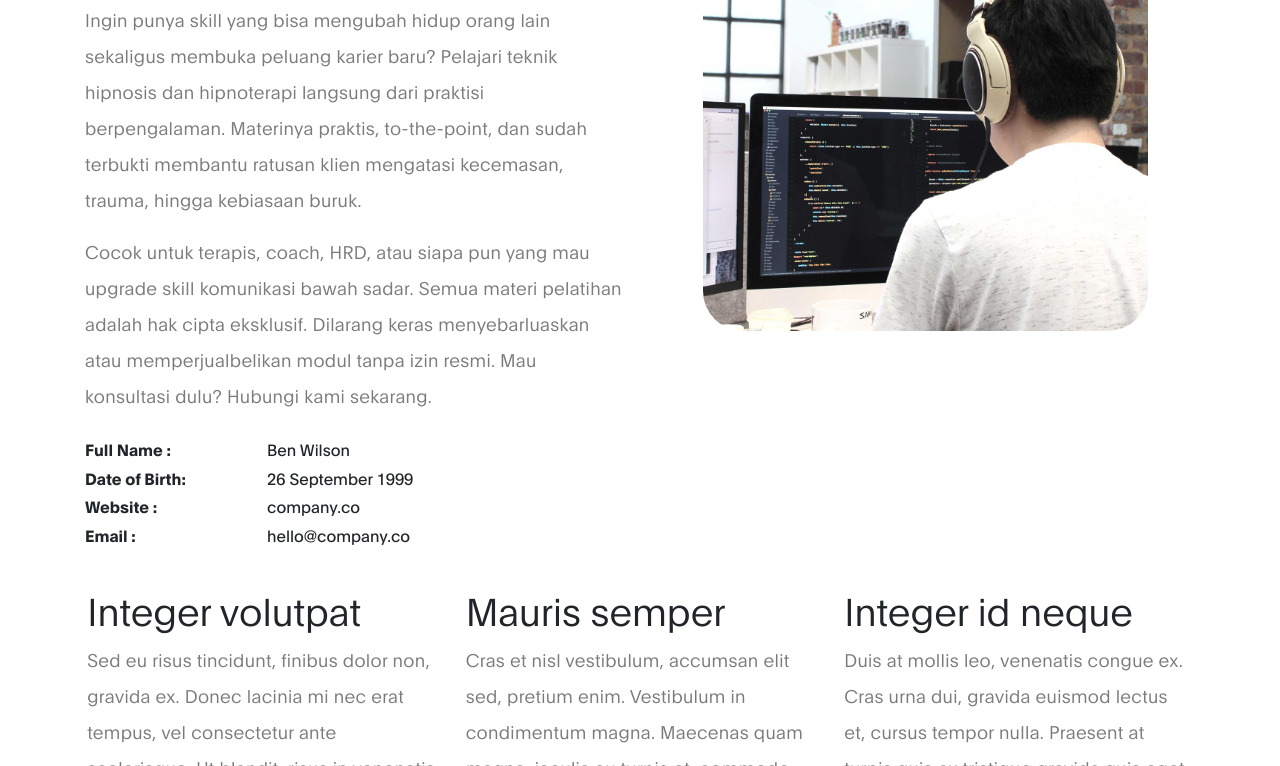
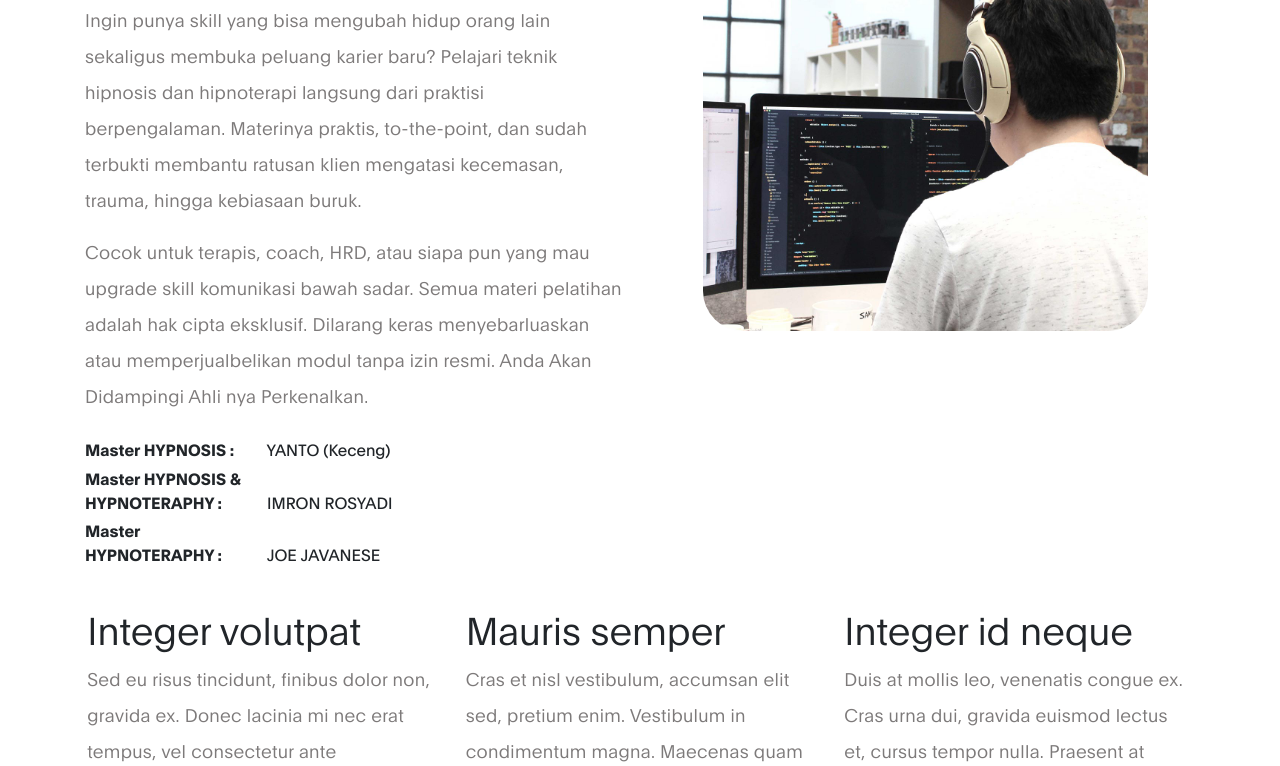
Before and after one commit to Hypnoteraphy-Masters/Hypnoteraphy-Masters.github.io, a plain HTML site: page index.html in a window 1280 px wide. Shown: the part 507-1273 px from the top of the page. Drawn offline with Linux system fonts and the light colour scheme.

Commit message:
Update index.html

```diff
--- a/index.html
+++ b/index.html
@@ -111,15 +111,13 @@ https://www.tooplate.com/view/2120-ben-resume
 
                    <p>Ingin punya skill yang bisa mengubah hidup orang lain sekaligus membuka peluang karier baru? Pelajari teknik hipnosis dan hipnoterapi langsung dari praktisi berpengalaman. Materinya praktis, to-the-point, dan sudah terbukti membantu ratusan klien mengatasi kecemasan, trauma, hingga kebiasaan buruk.</p>
 
-                   <p>Cocok untuk terapis, coach, HRD, atau siapa pun yang mau upgrade skill komunikasi bawah sadar. Semua materi pelatihan adalah hak cipta eksklusif. Dilarang keras menyebarluaskan atau memperjualbelikan modul tanpa izin resmi. Mau konsultasi dulu? Hubungi kami sekarang.</p>
+                   <p>Cocok untuk terapis, coach, HRD, atau siapa pun yang mau upgrade skill komunikasi bawah sadar. Semua materi pelatihan adalah hak cipta eksklusif. Dilarang keras menyebarluaskan atau memperjualbelikan modul tanpa izin resmi. Anda Akan Didampingi Ahli nya Perkenalkan.</p>
                     <ul class="mt-4 mb-5 mb-lg-0 profile-list list-unstyled">
-                        <li><strong>Full Name :</strong> Ben Wilson </li>
+                        <li><strong>Master HYPNOSIS :</strong> YANTO (Keceng) </li>
 
-                        <li><strong>Date of Birth:</strong> 26 September 1999</li>
+                        <li><strong>Master HYPNOSIS & HYPNOTERAPHY :</strong> IMRON ROSYADI </li>
 
-                        <li><strong>Website :</strong> company.co</li>
-
-                        <li><strong>Email :</strong> hello@company.co</li>
+                        <li><strong>Master HYPNOTERAPHY :</strong> JOE JAVANESE </li>
                     </ul>
                 </div>
 
```
